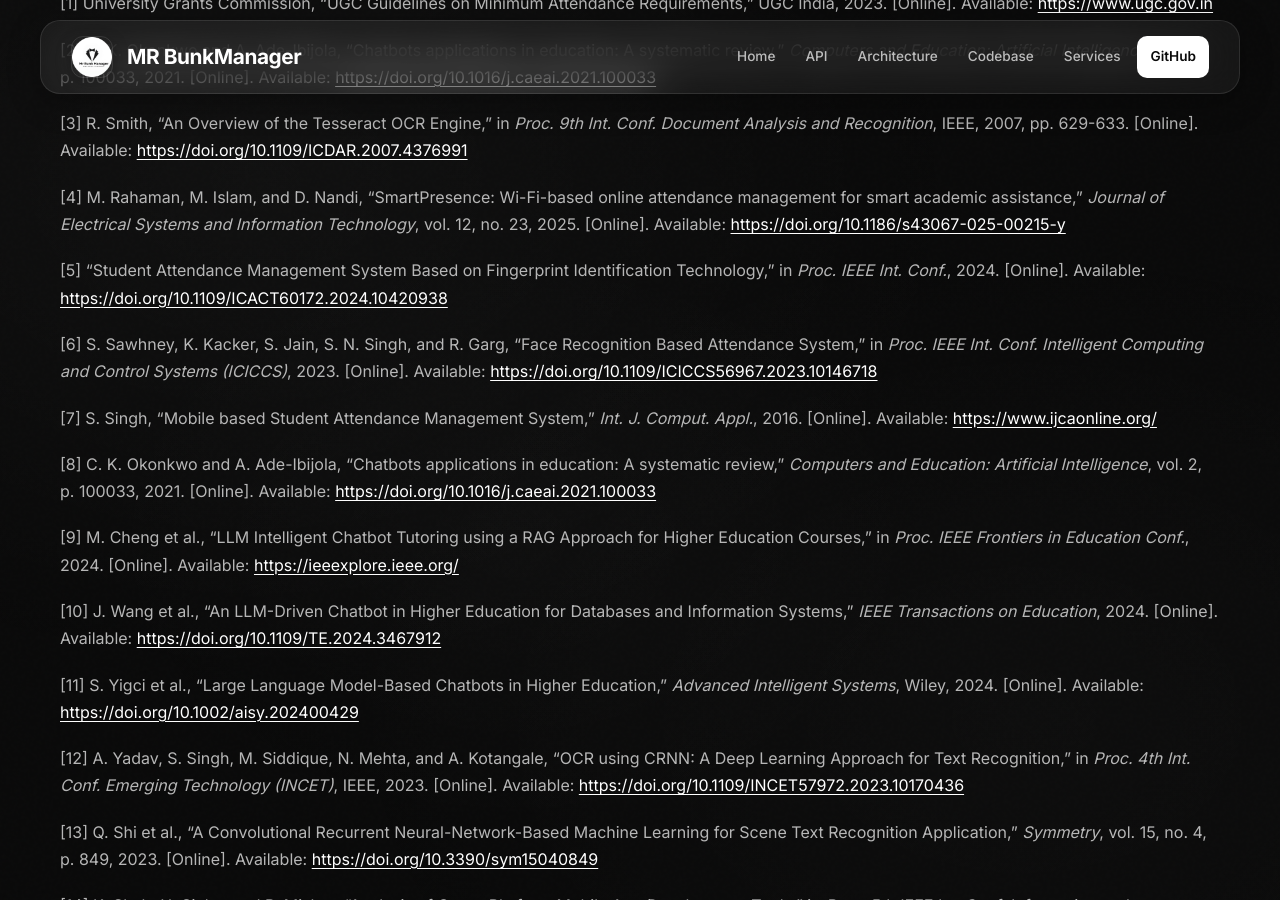
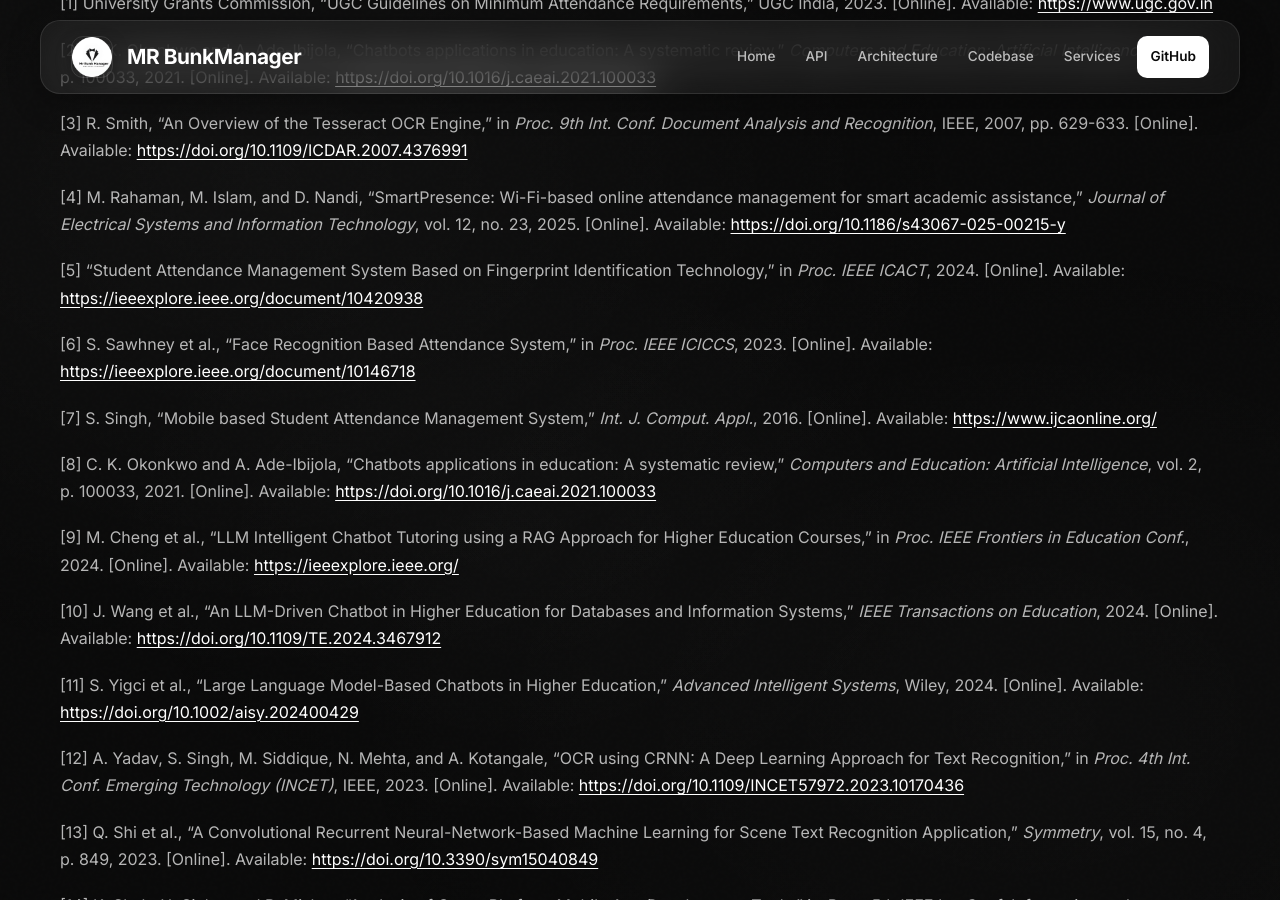
Before and after one commit to mithun50/MR_BunkManager, a Jekyll site: the page built from docs/IEEE_Research_Paper.md, in a window 1280 px wide and 900 px high, scrolled down 19863 px. Built offline with Jekyll 4.4.1, drawn with Linux system fonts in a browser that asks for light colours; our own code applies the rules of GitHub Pages for plain Markdown files.

Commit message:
docs: Fix invalid DOI links in references 5 and 6
- Use direct IEEE Xplore links instead of DOI
- Reference 5: ieeexplore.ieee.org/document/10420938
- Reference 6: ieeexplore.ieee.org/document/10146718

```diff
--- a/docs/IEEE_Research_Paper.md
+++ b/docs/IEEE_Research_Paper.md
@@ -411,9 +411,9 @@ The author also acknowledges the open-source community and the following project
 
 [4] M. Rahaman, M. Islam, and D. Nandi, "SmartPresence: Wi-Fi-based online attendance management for smart academic assistance," *Journal of Electrical Systems and Information Technology*, vol. 12, no. 23, 2025. [Online]. Available: [https://doi.org/10.1186/s43067-025-00215-y](https://doi.org/10.1186/s43067-025-00215-y)
 
-[5] "Student Attendance Management System Based on Fingerprint Identification Technology," in *Proc. IEEE Int. Conf.*, 2024. [Online]. Available: [https://doi.org/10.1109/ICACT60172.2024.10420938](https://doi.org/10.1109/ICACT60172.2024.10420938)
+[5] "Student Attendance Management System Based on Fingerprint Identification Technology," in *Proc. IEEE ICACT*, 2024. [Online]. Available: [https://ieeexplore.ieee.org/document/10420938](https://ieeexplore.ieee.org/document/10420938)
 
-[6] S. Sawhney, K. Kacker, S. Jain, S. N. Singh, and R. Garg, "Face Recognition Based Attendance System," in *Proc. IEEE Int. Conf. Intelligent Computing and Control Systems (ICICCS)*, 2023. [Online]. Available: [https://doi.org/10.1109/ICICCS56967.2023.10146718](https://doi.org/10.1109/ICICCS56967.2023.10146718)
+[6] S. Sawhney et al., "Face Recognition Based Attendance System," in *Proc. IEEE ICICCS*, 2023. [Online]. Available: [https://ieeexplore.ieee.org/document/10146718](https://ieeexplore.ieee.org/document/10146718)
 
 [7] S. Singh, "Mobile based Student Attendance Management System," *Int. J. Comput. Appl.*, 2016. [Online]. Available: [https://www.ijcaonline.org/](https://www.ijcaonline.org/)
 
```
Also changed, not shown: 2 other files.
